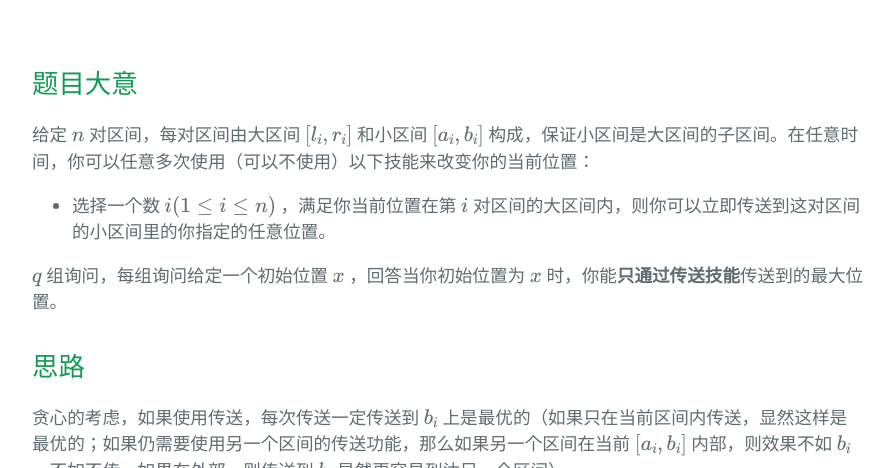
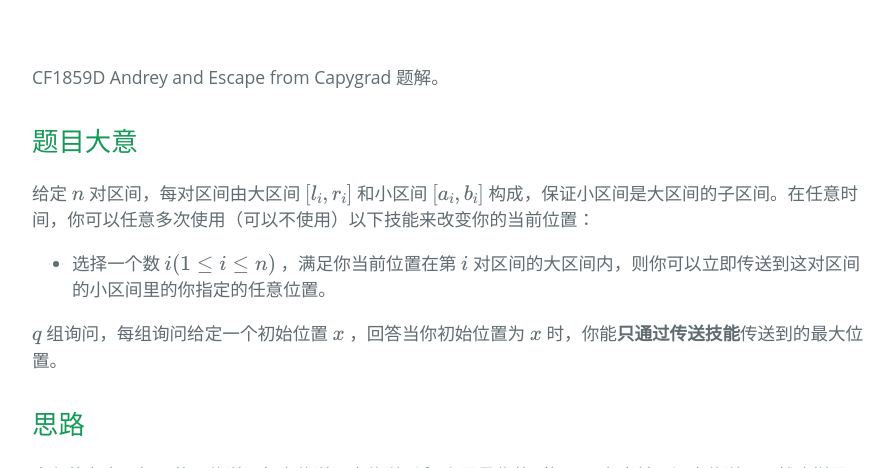
Before and after one commit to BuaaCzx/BuaaCzx.github.io, a Jekyll site: the page built from _posts/2023-8-31-CF1859D.md, in a window 1280 px wide and 900 px high, cut to the strip 432-900 px from the top of the window. Shown: the whole strip, without its empty margins (192-1086 px from the left). Built offline with Jekyll 4.4.1, drawn with Linux system fonts in a browser that asks for light colours; some web fonts are replaced; formulas are drawn with MathJax 3.

Commit message:
Update 2023-8-31-CF1859D.md

```diff
--- a/_posts/2023-8-31-CF1859D.md
+++ b/_posts/2023-8-31-CF1859D.md
@@ -3,6 +3,8 @@ layout: post
 title: CF1859D Andrey and Escape from Capygrad
 tags: 做题补题记录
 ---
+
+CF1859D Andrey and Escape from Capygrad 题解。
 
 ## 题目大意
 
```
